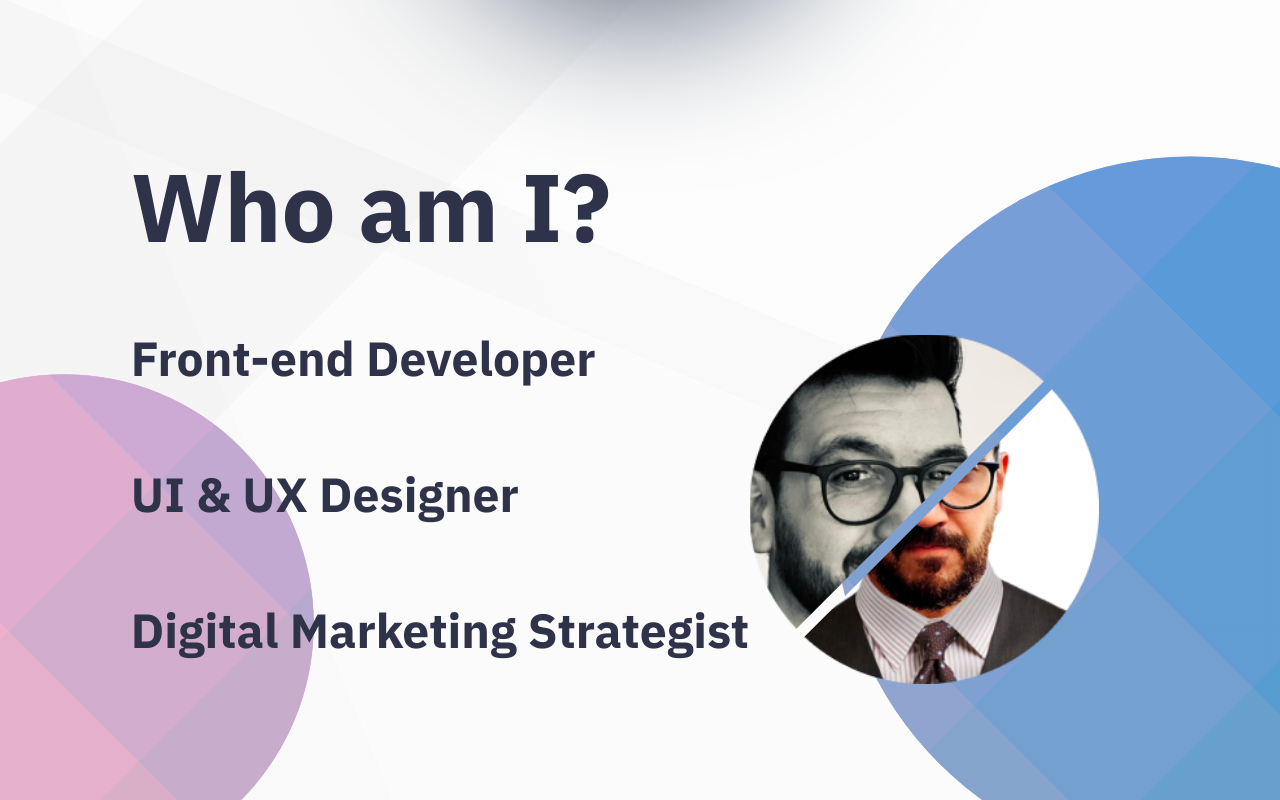
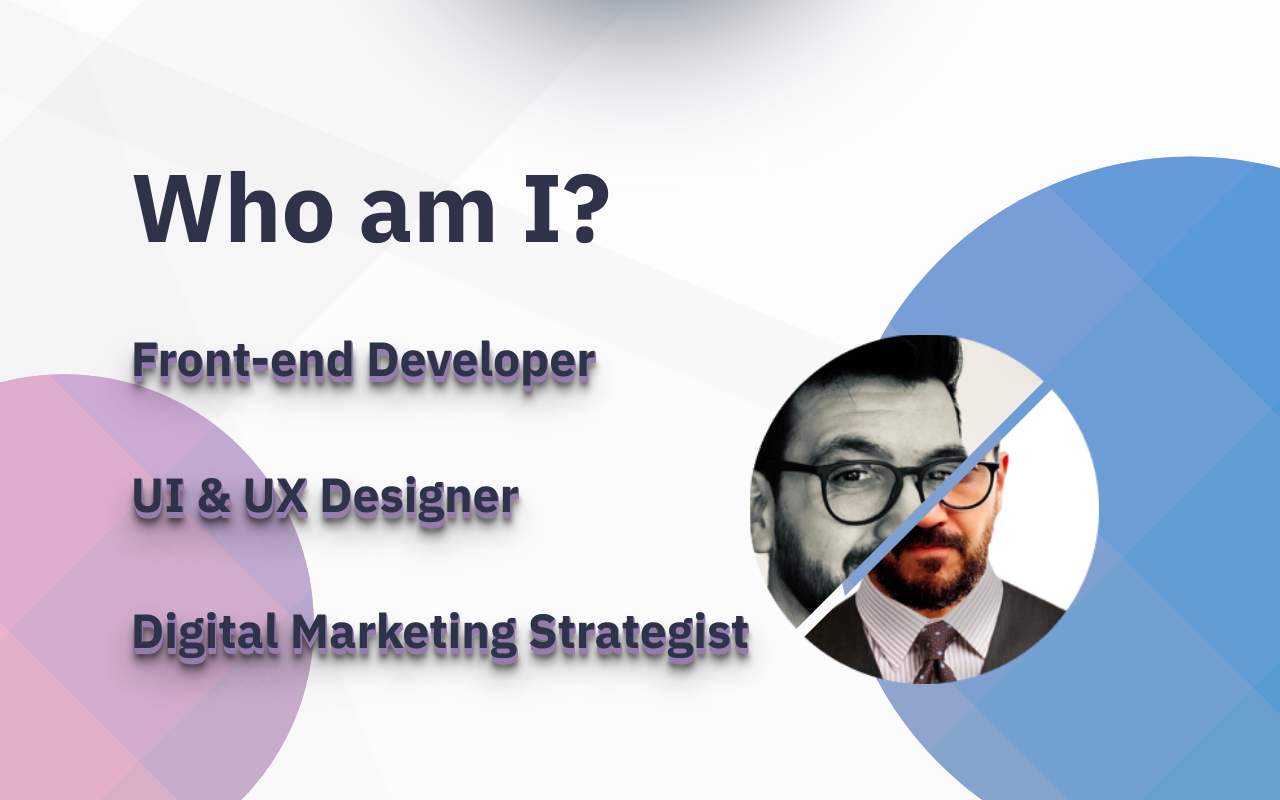
Before and after one commit to lordrichard6/portfolio24, a React (Vite) app: page / in a window 1280 px wide. Shown: the part 840-1640 px from the top of the page. Built offline with nearby package versions, Linux system fonts and the light colour scheme.

Commit message:
task:some effects

```diff
--- a/src/_root/pages/About.jsx
+++ b/src/_root/pages/About.jsx
@@ -1,3 +1,4 @@
+import { motion } from "framer-motion";
 import SideScroller from '../../components/SideScroller'
 
 import { FaReact, FaAngular, FaVuejs, FaFigma } from "react-icons/fa";
@@ -164,7 +165,7 @@ const skillCards = [
 ]
 
 const employers = {
-  title : "I'm proud to have collaborated with some awesome companies",
+  title: "I'm proud to have collaborated with some awesome companies",
   company1: "Feinheit",
   alt1: "feinheit logo",
   img1: feinheit,
@@ -186,17 +187,68 @@ const About = () => {
 
   return (
     <>
-      <header id="top" className='about-header max-h-screen min-h-screen w-full relative flex-centered flex-col'>
+      <header id="top" className='about-header max-h-screen min-h-screen w-screen relative flex-centered flex-col'>
         <h1 className='massive-text absolute top-[10%] left-[10%] z-10 opacity-20 blur-sm'>About</h1>
+        <div className="flex-centered flex-col">
           <h1 className='absolute z-0 lg:w-1/2 mx-6 leading-relaxed lg:leading-none blur-sm'>{header.title}</h1>
           <h1 className='absolute z-0 lg:w-1/2 mx-6 leading-relaxed lg:leading-none'>{header.title}</h1>
           <h1 className='title absolute z-20 lg:w-1/2 mx-6 leading-relaxed lg:leading-none'>{header.title}</h1>
-        <div className="clipped-bg shape1 z-10" />
-        <div className="clipped-bg shape2 z-10" />
-        <div className="clipped-bg shape3 z-10" />
-        <div className="lg:w-[350px] lg:h-[480px] mx-10 mt-[30rem] z-10 lg:absolute bottom-[3%] right-[25%]">
+        </div>
+        <motion.div
+          className="clipped-bg shape1 z-10"
+          initial={{
+            opacity: 0,
+            y: -150,
+            x: 150
+          }}
+          whileInView={{
+            opacity: 1,
+            y: 0,
+            x: 0,
+            transition: {
+              duration: 1.5,
+            }
+          }}
+          viewport={{ once: true }}
+        />
+        <motion.div
+          className="clipped-bg shape2 z-10"
+          initial={{
+            opacity: 0,
+            x: -150
+          }}
+          whileInView={{
+            opacity: 1,
+            x: 0,
+            transition: {
+              duration: 1.2,
+            }
+          }}
+          viewport={{ once: true }}
+        />
+        <motion.div
+          className="clipped-bg shape3 z-10"
+          initial={{
+            opacity: 0,
+            y: 150,
+          }}
+          whileInView={{
+            opacity: 1,
+            y: 0,
+            transition: {
+              duration: 1.7,
+            }
+          }}
+          viewport={{ once: true }}
+        />
+        <motion.div
+          className="lg:w-[350px] lg:h-[480px] mx-10 mt-[30rem] z-10 lg:absolute bottom-[3%] right-[25%]"
+          initial="hidden"
+          whileInView="visible"
+          viewport={{ once: true }}
+        >
           <img className='object-cover lg:max-w-[450px] lg:h-[580px] rounded-xl drop-shadow-lg' src={header.image} alt={header.alt} />
-        </div>
+        </motion.div>
       </header>
 
       <section className="partners relative flex-centered flex-col w-full my-20">
--- a/src/_root/pages/Home.jsx
+++ b/src/_root/pages/Home.jsx
@@ -1,4 +1,4 @@
-import React from 'react'
+import { motion } from "framer-motion";
 
 import { projects } from '../../constants'
 import SignatureComponent from '../../components/signature'
@@ -29,9 +29,26 @@ const Home = () => {
     <>
       <header id="top" className='min-h-screen relative flex justify-center items-center mb-20 lg:mb-40'>
         <div className="section-width-default flex-centered relative">
-          <figure className='z-10 w-full sm:w-3/4 lg:w-[60%] '>
+          <motion.figure
+            className='z-10 w-full sm:w-3/4 lg:w-[60%]'
+            initial={{
+              opacity: 0,
+              y: -50
+            }}
+            whileInView={{
+              opacity: 1,
+              y: 0,
+              transition: {
+                duration: 2,
+                type: "spring",
+                damping: 5,
+                stiffness: 50
+              }
+            }}
+            viewport={{ once: true }}
+          >
             <img src={armsCrossed} alt="paulo reizinho formal" />
-          </figure>
+          </motion.figure>
           <div className="blob-container hidden lg:contents z-0">
             <div className="blobs">
               <div className="blob a">a</div>
@@ -44,20 +61,113 @@ const Home = () => {
       </header>
 
       <section className="who-am-i section-width-default min-h-screen w-full flex-centered relative mb-20 lg:mb-40">
-        <div className="clipped-bg" />
-        <div className="clipped-bg second" />
+        <motion.div
+          className="clipped-bg"
+          initial={{
+            opacity: 0,
+            x: 150,
+
+          }}
+          whileInView={{
+            opacity: 1,
+            x: 0,
+            transition: {
+              duration: 1.2
+            }
+          }}
+          viewport={{ once: true }}
+        />
+        <motion.div
+          className="clipped-bg second"
+          initial={{
+            opacity: 0,
+            x: -150,
+
+          }}
+          whileInView={{
+            opacity: 1,
+            x: 0,
+            transition: {
+              duration: 1.5
+            }
+          }}
+          viewport={{ once: true }}
+        />
         <div className="z-10">
           <h1 className='mb-10 lg:mb-20'>{whoAmI.title}</h1>
           <div className="flex flex-col-reverse lg:flex-row mb-10 lg:mb-20">
             <div className="grid gap-2">
-              <h2>{whoAmI.pos1}</h2>
-              <h2>{whoAmI.pos2}</h2>
-              <h2>{whoAmI.pos3}</h2>
+              <motion.h2
+                initial={{
+                  opacity: 0,
+                  x: -50
+                }}
+                whileInView={{
+                  opacity: 1,
+                  x: 0,
+                  transition: {
+                    duration: 2
+                  }
+                }}
+                viewport={{ once: true }}
+              >
+                {whoAmI.pos1}
+              </motion.h2>
+              <motion.h2
+                initial={{
+                  opacity: 0,
+                  x: -50
+                }}
+                whileInView={{
+                  opacity: 1,
+                  x: 0,
+                  transition: {
+                    duration: 2
+                  }
+                }}
+                viewport={{ once: true }}
+              >{whoAmI.pos2}</motion.h2>
+              <motion.h2
+                initial={{
+                  opacity: 0,
+                  x: -50
+                }}
+                whileInView={{
+                  opacity: 1,
+                  x: 0,
+                  transition: {
+                    duration: 2
+                  }
+                }}
+                viewport={{ once: true }}
+              >{whoAmI.pos3}</motion.h2>
             </div>
-            <figure className="image-hover mx-auto lg:mx-0 relative w-[260px] md:w-[400px] h-[260px] md:h-[400px] hover:cursor-pointer">
+            <motion.figure
+              className="image-hover mx-auto lg:mx-0 relative w-[260px] md:w-[400px] h-[260px] md:h-[400px] hover:cursor-pointer"
+              initial={{
+                opacity: 0,
+                x: 50,
+
+              }}
+              whileInView={{
+                opacity: 1,
+                x: 0,
+                transition: {
+                  duration: 1.5
+                }
+              }}
+              whileHover={{
+                scale: 1.2,
+                transition: {
+                  duration: 0.5
+                }
+
+              }}
+              viewport={{ once: true }}
+            >
               <img className="object-cover object-center" src={roundSmile} alt="paulo reizinho smiling" />
               <img className="object-cover object-center" src={roundSerious} alt="paulo reizinho serious" />
-            </figure>
+            </motion.figure>
           </div>
           <div className="btns flex-centered">
             <button className='btn primary pink'><a href="/about">Know more</a></button>
--- a/src/components/SkillCard.jsx
+++ b/src/components/SkillCard.jsx
@@ -1,7 +1,5 @@
-import React, { useState } from 'react';
-
-import { FaReact, FaAngular, FaVuejs } from "react-icons/fa";
-import { SiNextdotjs } from "react-icons/si";
+/* eslint-disable react/prop-types */
+import { useState } from 'react';
 
 import arrowFlip_1 from '../assets/icons/turn-arrow-01.svg'
 import arrowFlip_2 from '../assets/icons/turn-arrow-02.svg'
--- a/src/constants/index.js
+++ b/src/constants/index.js
@@ -6,7 +6,7 @@ import fahrerzentrale from '../assets/images/projects/fahrezentrale.png'
 import pickwings from '../assets/images/projects/pickwings.png'
 import helpinghand from '../assets/images/projects/helping.png'
 import hulu from '../assets/images/projects/hulu.png'
-import skytours from '../assets/images/projects/skytours.png'
+// import skytours from '../assets/images/projects/skytours.png'
 import monkey from '../assets/images/projects/monkey.png'
 import limmastadt from '../assets/images/projects/limmatstadt.png'
 import protier from '../assets/images/projects/protier.png'
--- a/src/styles/globals.scss
+++ b/src/styles/globals.scss
@@ -602,6 +602,21 @@ html {
 
 // WHO AM I
 .who-am-i {
+  h2 {
+    color: #2E3349;
+    // text-shadow: 0px 0px 5px #34b3c1, 0px 0px 10px #34b3c1, 0px 0px 10px #34b3c1,
+    // 0px 0px 20px #34b3c1;
+    text-shadow: 1px 1px 0px #957dad,
+                1px 2px 0px #957dad,
+                1px 3px 0px #957dad,
+                1px 4px 0px #957dad,
+                1px 5px 0px #957dad,
+                1px 6px 0px #957dad,
+                1px 10px 5px rgba(16, 16, 16, 0.5),
+                1px 15px 10px rgba(16, 16, 16, 0.4),
+                1px 20px 30px rgba(16, 16, 16, 0.3),
+                1px 25px 50px rgba(16, 16, 16, 0.2);
+  }
   .clipped-bg {
     background-image: var(--pink-stained-glass-bg);
     clip-path: circle(33.3% at 93% 49%);
```
Also changed, not shown: src/_root/pages/Projects.jsx (+43 -10 lines). Lines whose indentation alone changed are shown as unchanged.
